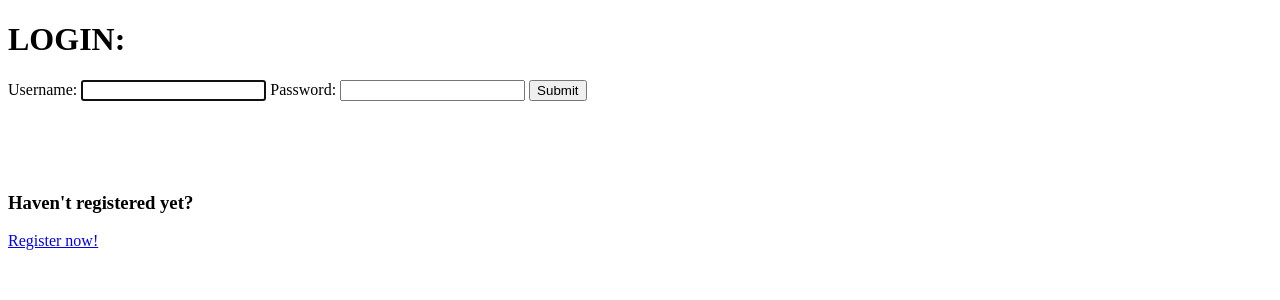
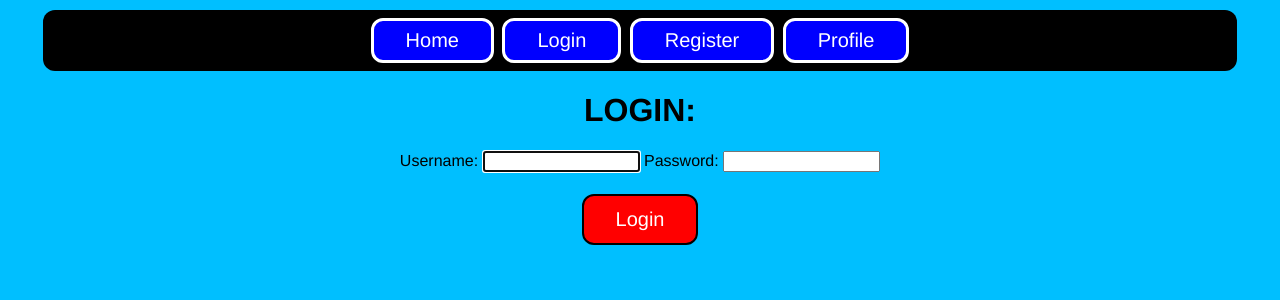
Before and after one commit to xlab-classes/cse442-spring2022-team-goggle, a Django app: page /login/ in a window 1280 px wide. Shown: the top 300 px of the page. Run offline with Django 4.2, Linux system fonts and the light colour scheme.

Commit message:
Added better front end w/ css for auth pages #61

```diff
--- a/RecipeApp/templates/auth pages/login.html
+++ b/RecipeApp/templates/auth pages/login.html
@@ -1,18 +1,63 @@
 <!DOCTYPE html>
 <html lang="en">
 <head>
+    <style>
+    h1 {text-align: center;}
+    body {text-align: center;}
+    li {display: inline;}
+    .navbar {list-style-type: none;
+            margin: 10px 35px;
+            padding: 4px 0px;
+            background-color: black;
+      		border-radius: 12px;
+  			}
+    .submitbutton {
+      background-color: red;
+      border-style: solid;
+      border-color: black;
+      border-radius: 12px;
+      color: white;
+      padding: 12px 32px;
+      text-align: center;
+      text-decoration: none;
+      display: inline-block;
+      font-size: 20px;
+      margin: 4px 2px;
+      cursor: pointer;
+	  }
+    .navbutton {
+    background-color: blue;
+      border-style: solid;
+      border-color: white;
+      border-radius: 12px;
+      color: white;
+      padding: 8px 32px;
+      text-align: center;
+      text-decoration: none;
+      display: inline-block;
+      font-size: 20px;
+      margin: 4px 2px;
+      cursor: pointer;
+	    }
+      * {
+        font-family: Helvetica, sans-serif;
+      }
+    </style>
     <meta charset="UTF-8">
     <title>Login Page</title>
+    <ul class="navbar">
+  		<li><a class="navbutton" href="/">Home</a></li>
+  		<li><a class="navbutton" href="/login">Login</a></li>
+  		<li><a class="navbutton" href="/register">Register</a></li>
+  		<li><a class="navbutton" href="/profile">Profile</a></li>
+	</ul>
 </head>
 <h1> LOGIN: </h1>
-<body>
+<body style="background-color:DeepSkyBlue;">
     <form action="/login/" method='POST'> {% csrf_token %}
         {{ form }}
-        <input type="submit" value="Submit">
+        <br><br>
+        <input class="submitbutton" type="submit" value="Login">
       </form>
-
-      <br><br><br><br>
-      <h3>Haven't registered yet?</h3>
-      <a href="/register">Register now!</a>
 </body>
 </html>
```
Also changed, not shown: RecipeApp/templates/auth pages/register.html (+50 -2 lines).
